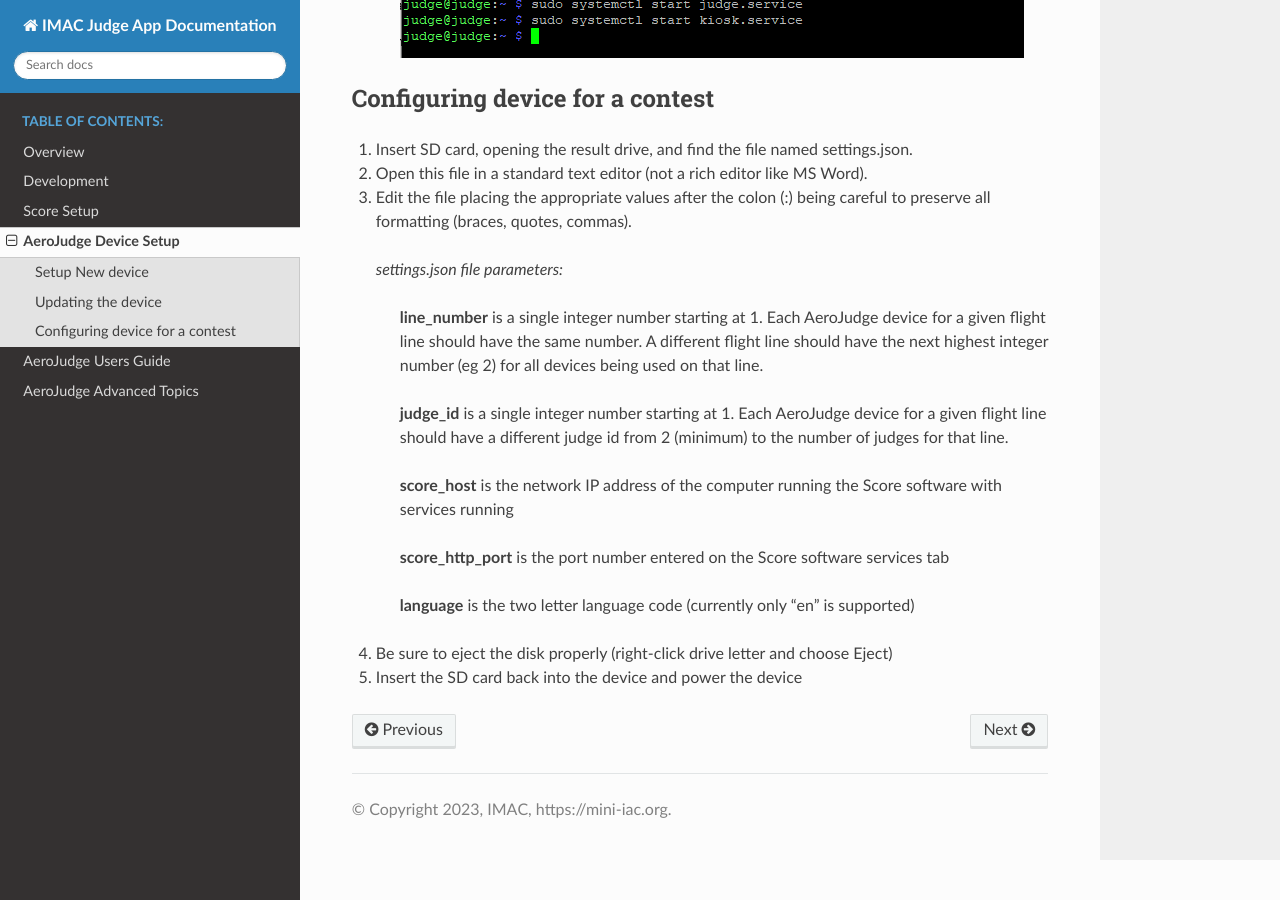
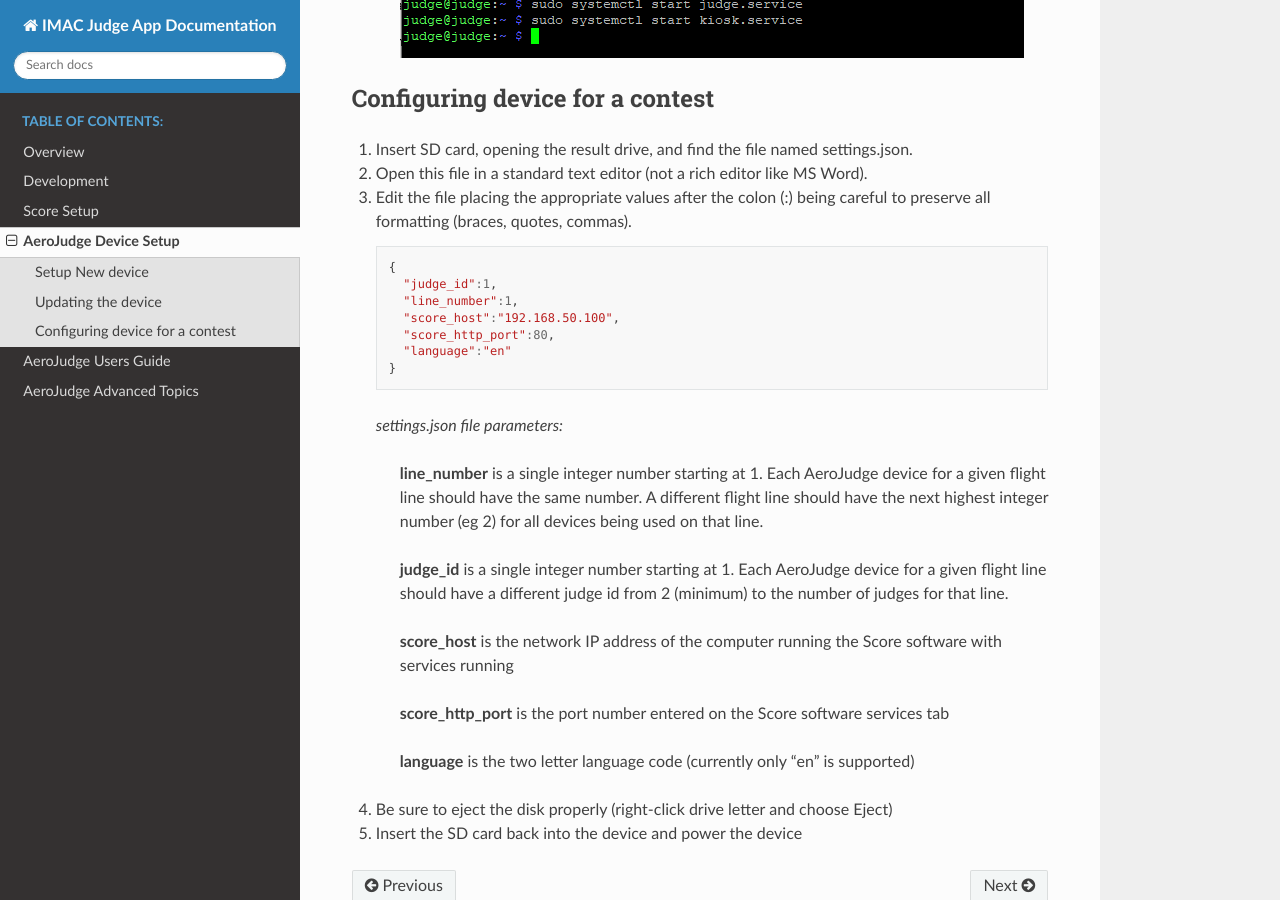
Before and after one commit to dpgarceau/imac-judge-docs, a Sphinx documentation site: the page built from docs/source/04-AeroJudgeDeviceSetup.rst, in a window 1280 px wide and 900 px high, scrolled down 4241 px. Built offline with Sphinx 7.4.7 and the Read the Docs theme 2.0.0, drawn with Linux system fonts in a browser that asks for light colours; some of the changed lines change nothing that is shown.

Commit message:
minor correction

```diff
--- a/docs/source/04-AeroJudgeDeviceSetup.rst
+++ b/docs/source/04-AeroJudgeDeviceSetup.rst
@@ -96,15 +96,14 @@ Configuring device for a contest
 3. Edit the file placing the appropriate values after the colon (:) being careful to preserve all formatting (braces, quotes, commas).
 
    .. code-block:: javascript
-      :caption: settings.json
 
-    {
+      {
         "judge_id":1,
         "line_number":1,
         "score_host":"192.168.50.100",
         "score_http_port":80,
         "language":"en"
-    }
+      }
 
  *settings.json file parameters:*
 
```
